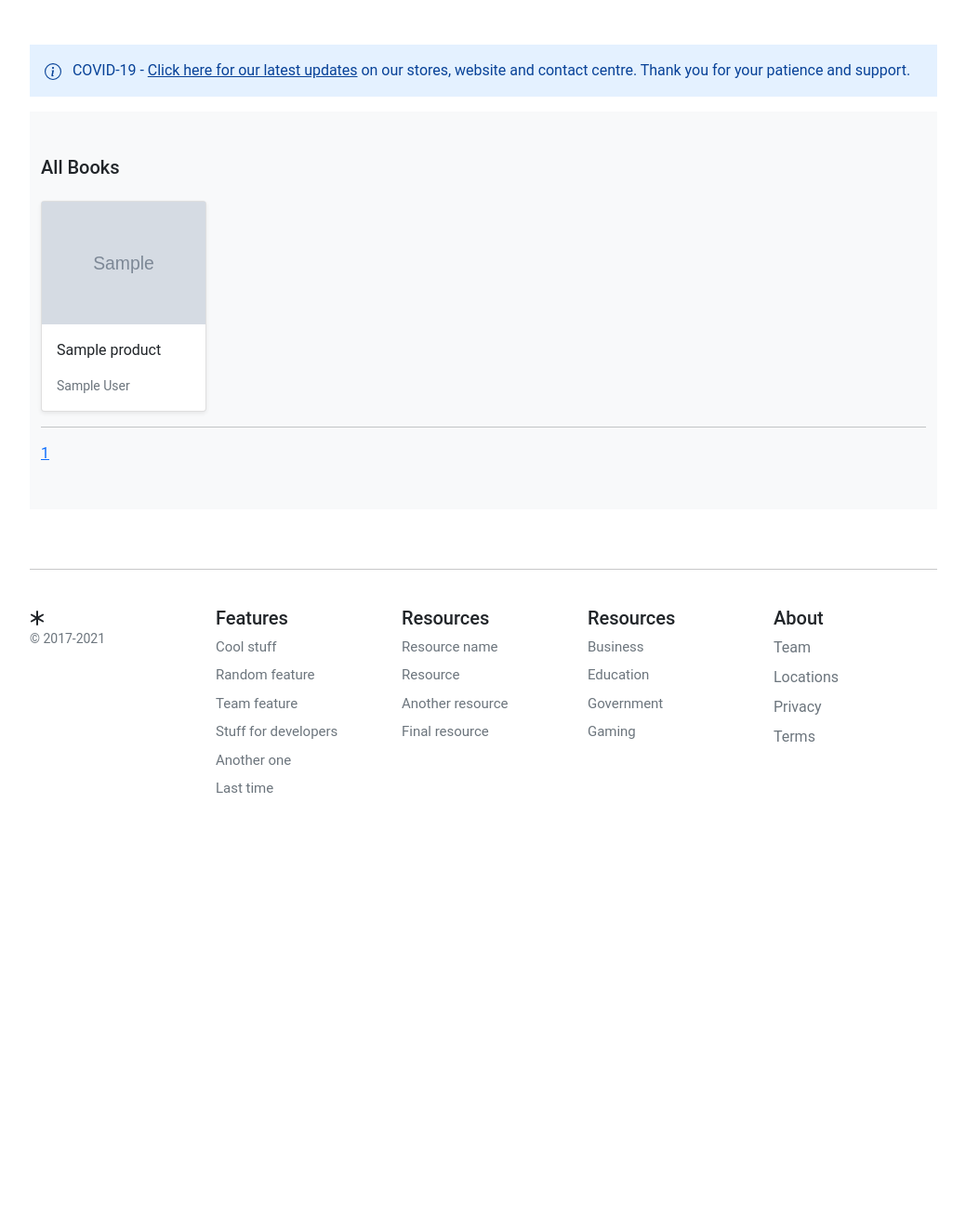
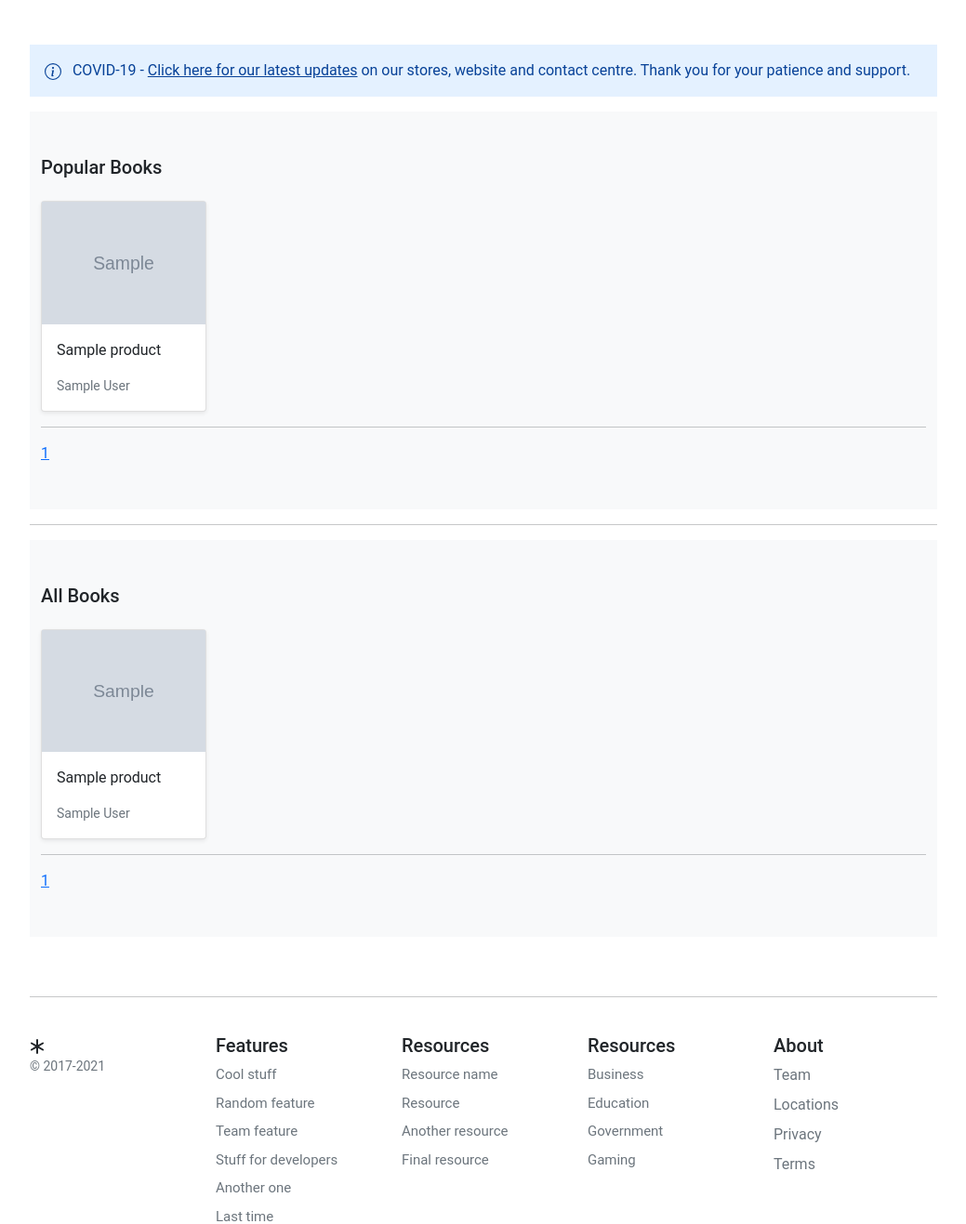
Before and after one commit to stevetsaoch/Ecommerce, a Django app: page / in a window 1280 px wide. Shown: the part 93-1410 px from the top of the page at 93% size, without its empty margins (120-1159 px from the left). Before the commit the page ends 946 px from the top, so only its background shows below. Run offline with Django 4.2, Linux system fonts and the light colour scheme; tables that the repository leaves empty hold one stand-in row (values such as "Sample post"); grey boxes marked "Sample" are stand-in pictures.

Commit message:
add popularity item, add paginator

```diff
--- a/store/models.py
+++ b/store/models.py
@@ -50,6 +50,7 @@ class Product(models.Model):
     inventory = models.IntegerField(default=0)
     created = models.DateTimeField(auto_now_add=True)
     updated = models.DateTimeField(auto_now=True)
+    click_counter = models.IntegerField(default=0)
     objects = models.Manager()
     products = ProductManager()
 
--- a/store/urls.py
+++ b/store/urls.py
@@ -5,6 +5,7 @@ app_name = 'store'
 
 urlpatterns = [
     path('', views.product_all, name='store_home'),
-    path('item/<slug:slug>', views.product_detail, name='product_detail'),
-    path('shop/<slug:category_slug>/', views.category_list, name='category_list'),
+    path('product/<slug:slug>', views.product_detail, name='product_detail'),
+    path('product/<slug:slug>/product_count', views.product_count, name='product_count'),
+    path('store/<slug:category_slug>/', views.category_list, name='category_list'),
 ]
--- a/store/views.py
+++ b/store/views.py
@@ -1,3 +1,4 @@
+from django.http import HttpResponse
 from django.shortcuts import get_object_or_404, render
 from .models import Category, Product
 from django.core.paginator import Paginator, EmptyPage, PageNotAnInteger
@@ -6,27 +7,59 @@ from django.core.paginator import Paginator, EmptyPage, PageNotAnInteger
 
 
 def product_all(request):
+    # get all product
     products = Product.products.all()
-    page_num = request.GET.get("page", 1)
-    paginator = Paginator(products, 10)
+    all_page_num = request.GET.get("page", 1)
+    all_paginator = Paginator(products, 10)
+    try:
+        all_page_object = all_paginator.page(all_page_num)
+    except PageNotAnInteger:
+        all_page_object = all_paginator.page(1)
+    except EmptyPage:
+        all_page_object = all_paginator.page(all_paginator.num_pages)
 
-    try:
-        page_object = paginator.page(page_num)
-    except PageNotAnInteger:
-        page_object = paginator.page(1)
-    except EmptyPage:
-        page_object = paginator.page(paginator.num_pages)
+    finally:
+        # get popular product
+        popular_products = Product.objects.all().order_by("-click_counter")[:10]
+        popular_page_num = request.GET.get("page", 1)
+        popular_paginator = Paginator(popular_products, 5)
 
-    return render(request, "store/index.html", context={"product_page": page_object})
+        try:
+            popular_page_object = popular_paginator.page(popular_page_num)
+        except PageNotAnInteger:
+            popular_page_object = popular_paginator.page(1)
+        except EmptyPage:
+            popular_page_object = popular_paginator.page(popular_paginator.num_pages)
+
+    return render(
+        request,
+        "store/index.html",
+        context={
+            "all_product_page": all_page_object,
+            "popular_product_page": popular_page_object,
+        },
+    )
+
+
+def product_count(request, slug):
+    product = get_object_or_404(Product, slug=slug, in_stock=True)
+    # recording click
+    print("123")
+    click = request.POST.get("click")
+    product.click_counter += int(click)
+    product.save()
+
+    return HttpResponse(status=200)
 
 
 def product_detail(request, slug):
     product = get_object_or_404(Product, slug=slug, in_stock=True)
+
     qty = product.inventory
     _range = range(0, 1)
     if qty > 0 and qty < 5:
         _range = range(1, product.inventory + 1)
-    elif qty > 5:
+    elif qty >= 5:
         _range = range(1, 6)
     return render(
         request,
--- a/templates/store/index.html
+++ b/templates/store/index.html
@@ -13,17 +13,47 @@
             COVID-19 - <u>Click here for our latest updates</u> on our stores, website and contact centre. Thank you for
             your patience and support.
         </div>
-
+        <div class="album py-5 bg-light">
+            <div class="container">
+                <div class="pb-3 h5">Popular Books</div>
+                <div class="row row-cols-1 row-cols-sm-2 row-cols-md-5 g-3">
+                    {% for product in popular_product_page %}
+                    <div class="col">
+                        <div class="card shadow-sm" id="click-count" data-index="{{product.get_absolute_url}}">
+                            <a href="{{product.get_absolute_url}}">
+                                <img class="img-fluid" alt="Responsive image" src="{{ product.image.image.url }}">
+                            </a>
+                            <div class="card-body">
+                                <p class="card-text">
+                                    <a class="text-dark text-decoration-none"
+                                        href="{{ product.get_absolute_url }}">{{ product.title }}
+                                    </a>
+                                </p>
+                                {% for author in product.author.all %}
+                                <div class="d-flex justify-content-between align-items-center">
+                                    <small class="text-muted">{{ author.full_name }}</small>
+                                </div>
+                                {% endfor %}
+                            </div>
+                        </div>
+                    </div>
+                    {% endfor %}
+                </div>
+                <hr>
+                {% include "store/index_popular_product_pagination.html" %}
+            </div>
+        </div>
+        <hr>
         <div class="album py-5 bg-light">
             <div class="container">
                 <div class="pb-3 h5">All Books</div>
                 <div class="row row-cols-1 row-cols-sm-2 row-cols-md-5 g-3">
-                    {% if not product_page %}
+                    {% if not all_product_page %}
                     <div class="col-12"> There are current not product active.</div>
                     {% else %}
-                    {% for product in product_page %}
+                    {% for product in all_product_page %}
                     <div class="col">
-                        <div class="card shadow-sm">
+                        <div class="card shadow-sm" id="click-count" data-index="{{product.get_absolute_url}}">
                             <a href="{{product.get_absolute_url}}">
                                 <img class="img-fluid" alt="Responsive image" src="{{ product.image.image.url }}">
                             </a>
@@ -45,9 +75,32 @@
                 </div>
                 {% endif %}
                 <hr>
-                {% include "store/index_pagination.html" %}
+                {% include "store/index_all_product_pagination.html" %}
             </div>
         </div>
     </div>
 </main>
+
+<script>
+    $(document).on('click', '#click-count', function (e) {
+        e.preventDefault();
+        var product_count_url = $(this).data('index') + '/product_count';
+        var product_url = $(this).data('index');
+        $.ajax({
+            type: 'POST',
+            url: product_count_url,
+            data: {
+                click: '1',
+                csrfmiddlewaretoken: "{{ csrf_token }}",
+                action: 'post'
+            },
+            success: function () {
+                window.location.href = product_url;
+            },
+            error: function (xhr, errmsg, err) {
+
+            }
+        });
+    })
+</script>
 {% endblock content %}
--- /dev/null
+++ b/templates/store/index_all_product_pagination.html
@@ -0,0 +1,18 @@
+<div>
+    <span>
+        {% if all_product_page.has_previous %}
+            <a href="?page={{ all_product_page.previous_page_number }}">Previous</a>
+        {% endif %}
+
+        {% for i in all_product_page.paginator.page_range  %}
+        {% if all_prodcut_page.number == i %}
+            <a href="#">{{ i }}</a>
+        {% else %}
+            <a href="?page={{ i }}">{{ i }}</a>
+        {% endif %}
+        {% endfor %}
+        {% if all_product_page.has_next %}
+           <a href="?page={{ all_product_page.next_page_number }}">Next</a>
+        {% endif %}
+    </span>
+</div>
--- a/templates/store/index_pagination.html
+++ /dev/null
@@ -1,18 +0,0 @@
-<div>
-    <span>
-        {% if product_page.has_previous %}
-            <a href="?page={{ product_page.previous_page_number }}">Previous</a>
-        {% endif %}
-
-        {% for i in product_page.paginator.page_range  %}
-        {% if prodcut_page.number == i %}
-            <a href="#">{{ i }}</a>
-        {% else %}
-            <a href="?page={{ i }}">{{ i }}</a>
-        {% endif %}
-        {% endfor %}
-        {% if product_page.has_next %}
-           <a href="?page={{ product_page.next_page_number }}">Next</a>
-        {% endif %}
-    </span>
-</div>
--- /dev/null
+++ b/templates/store/index_popular_product_pagination.html
@@ -0,0 +1,18 @@
+<div>
+    <span>
+        {% if popular_product_page.has_previous %}
+            <a href="?page={{ popular_product_page.previous_page_number }}">Previous</a>
+        {% endif %}
+
+        {% for i in popular_product_page.paginator.page_range  %}
+        {% if popular_prodcut_page.number == i %}
+            <a href="#">{{ i }}</a>
+        {% else %}
+            <a href="?page={{ i }}">{{ i }}</a>
+        {% endif %}
+        {% endfor %}
+        {% if popular_product_page.has_next %}
+           <a href="?page={{ popular_product_page.next_page_number }}">Next</a>
+        {% endif %}
+    </span>
+</div>
```
Also changed, not shown: store/migrations/0004_product_click_counter.py (added).
